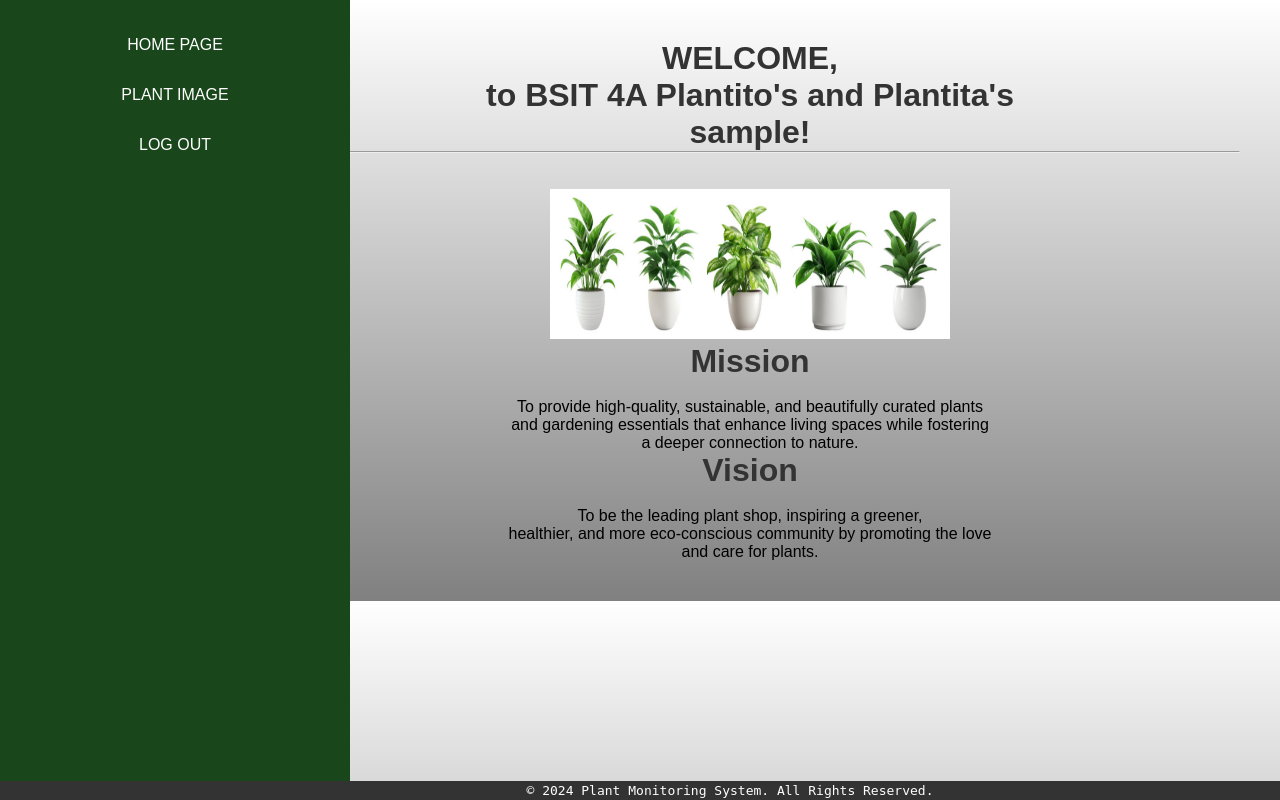
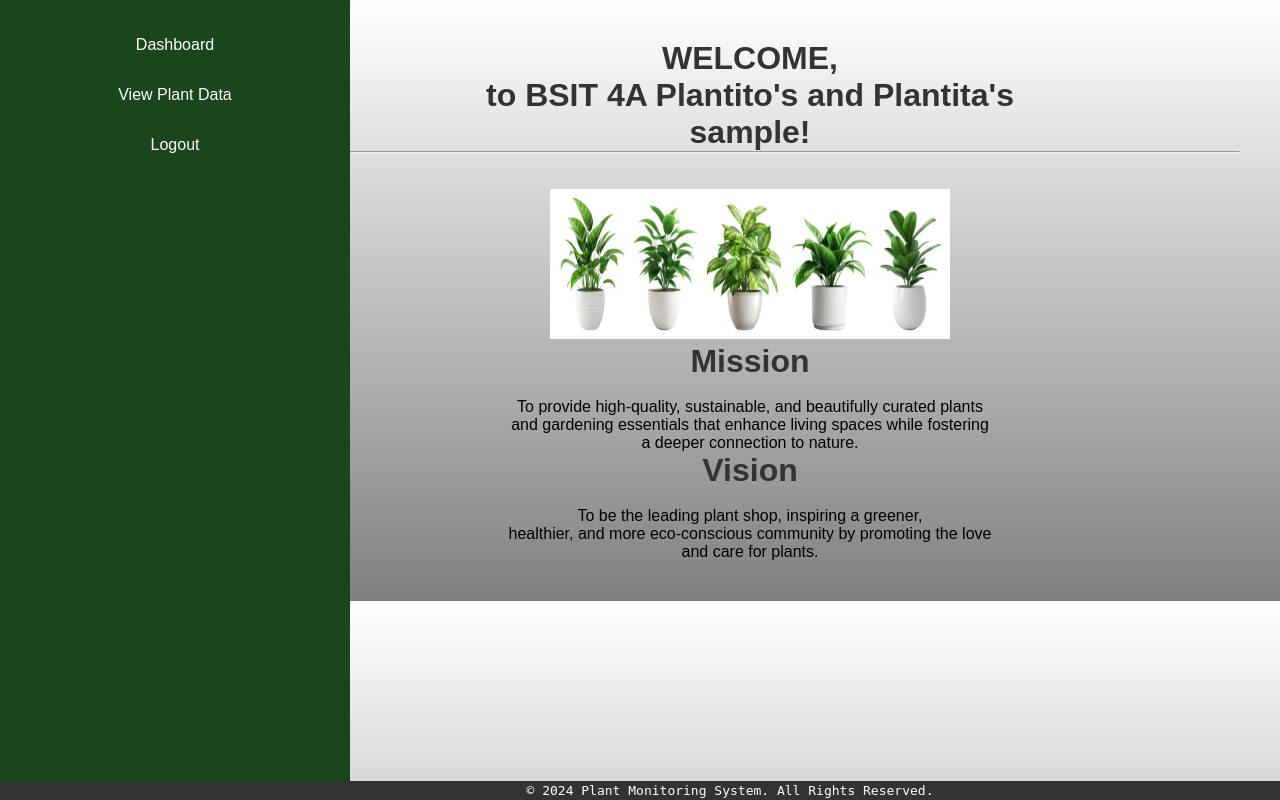
Before and after one commit to Velsariaa/watering-system, a PHP site: page /dashboard in a window 1280 px wide. Run offline with PHP 8.4, Linux system fonts and the light colour scheme; the visitor is signed in with stand-in values (Sample User, id 1).

Commit message:
[Fixed] Descending and buttons

```diff
--- a/pages/dashboard.php
+++ b/pages/dashboard.php
@@ -122,9 +122,9 @@ if (!isset($_SESSION['username'])) {
 
     <nav>
         <ul>
-            <li><a href="/dashboard">HOME PAGE</a></li>
-            <li><a href="/plantdata">PLANT IMAGE</a></li>
-            <li><a href="/logout">LOG OUT</a></li>
+            <li><a href="/dashboard">Dashboard</a></li>
+            <li><a href="/plantdata">View Plant Data</a></li>
+            <li><a href="/logout">Logout</a></li>
         </ul>
     </nav>
 
--- a/pages/plantdata.php
+++ b/pages/plantdata.php
@@ -124,7 +124,7 @@ if ($_SERVER['REQUEST_METHOD'] == 'POST' && isset($_FILES['image'])) {
     }
 }
 
-$sql = "SELECT * FROM plant_images";
+$sql = "SELECT * FROM plant_images ORDER BY datetime_captured DESC";
 $result = $conn->query($sql);
 
 $sql_logs = "SELECT plant_name, datetime_watered FROM plant_watered_logs ORDER BY datetime_watered DESC";
@@ -245,7 +245,6 @@ $conn->close();
     <nav>
         <ul>
             <li><a href="/dashboard">Dashboard</a></li>
-            <li><a href="/configure-esp32">Configure ESP32 Cam</a></li>
             <li><a href="/plantdata">View Plant Data</a></li>
             <li><a href="/logout">Logout</a></li>
         </ul>
```
